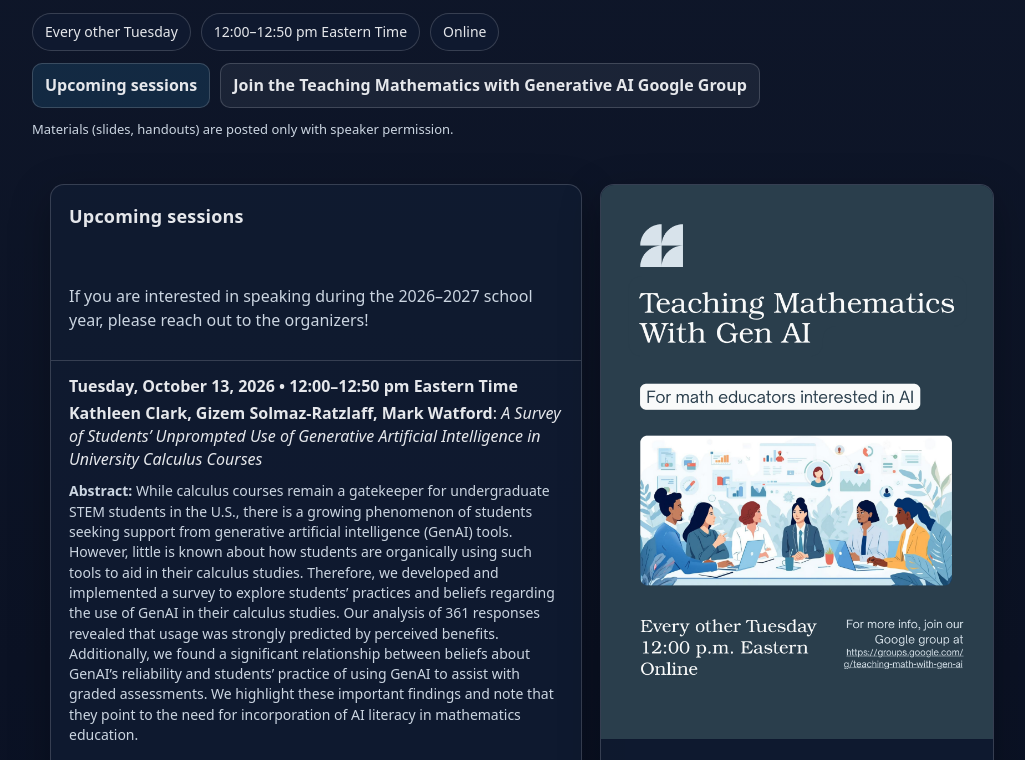
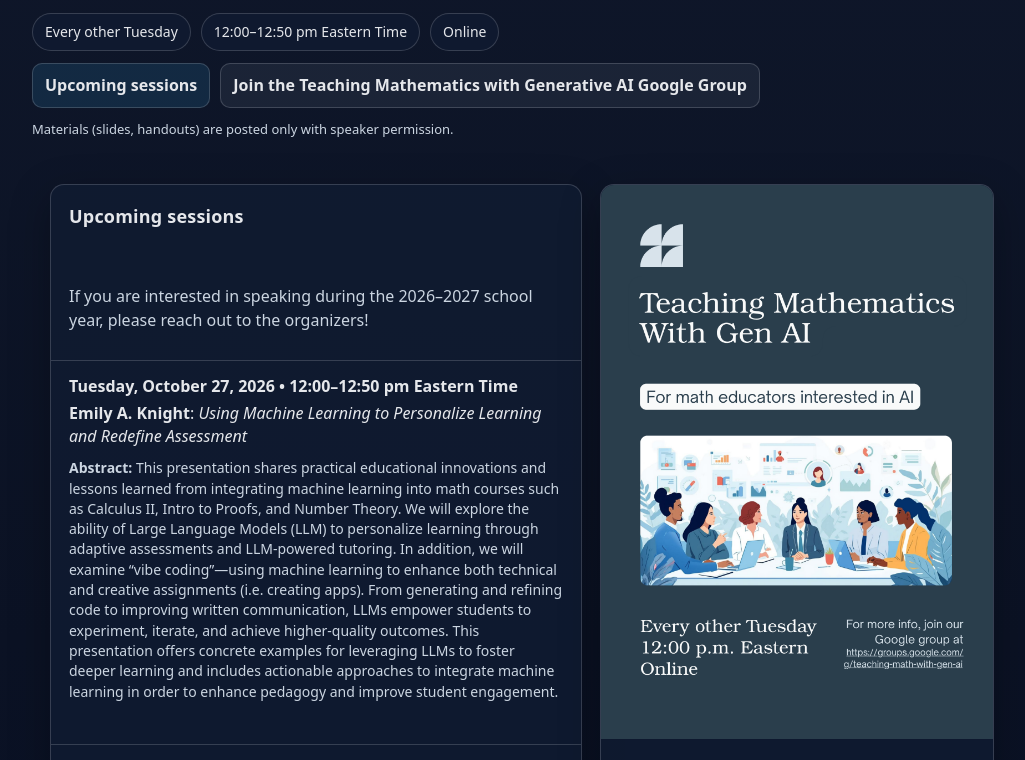
Before and after one commit to teaching-math-with-gen-ai/teaching-math-with-gen-ai.github.io, a plain HTML site: page index.html in a window 1280 px wide. Shown: the part 186-946 px from the top of the page, without its empty margins (118-1143 px from the left). Drawn offline with Linux system fonts and the light colour scheme.

Commit message:
Update index.html
Added new talk info.

```diff
--- a/index.html
+++ b/index.html
@@ -346,13 +346,13 @@
 <div class="inner"><p>If you are interested in speaking during the 2026–2027 school year, please reach out to the organizers!</p></div>
 
 <div class="event">
-  <div class="when">Tuesday, October 13, 2026 • 12:00–12:50 pm Eastern Time</div>
+  <div class="when">Tuesday, October 27, 2026 • 12:00–12:50 pm Eastern Time</div>
   <div class="talk">
-    <strong>Kathleen Clark, Gizem Solmaz-Ratzlaff, Mark Watford</strong>:
-    <em>A Survey of Students’ Unprompted Use of Generative Artificial Intelligence in University Calculus Courses</em>
+    <strong>Emily A. Knight</strong>:
+    <em>Using Machine Learning to Personalize Learning and Redefine Assessment</em>
   </div>
   <div class="meta">
-    <p><strong>Abstract:</strong> While calculus courses remain a gatekeeper for undergraduate STEM students in the U.S., there is a growing phenomenon of students seeking support from generative artificial intelligence (GenAI) tools. However, little is known about how students are organically using such tools to aid in their calculus studies. Therefore, we developed and implemented a survey to explore students’ practices and beliefs regarding the use of GenAI in their calculus studies. Our analysis of 361 responses revealed that usage was strongly predicted by perceived benefits. Additionally, we found a significant relationship between beliefs about GenAI’s reliability and students’ practice of using GenAI to assist with graded assessments. We highlight these important findings and note that they point to the need for incorporation of AI literacy in mathematics education.</p>
+    <p><strong>Abstract:</strong> This presentation shares practical educational innovations and lessons learned from integrating machine learning into math courses such as Calculus II, Intro to Proofs, and Number Theory. We will explore the ability of Large Language Models (LLM) to personalize learning through adaptive assessments and LLM-powered tutoring. In addition, we will examine “vibe coding”—using machine learning to enhance both technical and creative assignments (i.e. creating apps). From generating and refining code to improving written communication, LLMs empower students to experiment, iterate, and achieve higher-quality outcomes. This presentation offers concrete examples for leveraging LLMs to foster deeper learning and includes actionable approaches to integrate machine learning in order to enhance pedagogy and improve student engagement.</p>
   </div>
 </div>
 
@@ -365,14 +365,21 @@
     <span class="summaryhint">Click to expand</span>
   </summary>
 
-    <div class="event">
+  <div class="event">
+  <div class="when">Tuesday, October 13, 2026 • 12:00–12:50 pm Eastern Time</div>
+  <div class="talk">
+    <strong>Kathleen Clark, Gizem Solmaz-Ratzlaff, Mark Watford</strong>:
+    <em>A Survey of Students’ Unprompted Use of Generative Artificial Intelligence in University Calculus Courses</em>
+  </div>
+</div>
+
+  <div class="event">
   <div class="when">Tuesday, September 29, 2026 • 12:00–12:50 pm Eastern Time</div>
   <div class="talk">
     <strong>Shalmali Bandyopadhyay</strong>:
-    <em>Teaching and Mentoring in the Age of AI: Perspectives from an Early-Career Faculty Member</em>[<a href="https://drive.google.com/file/d/1IxHsAHuk0VzR9UakkbCdbrR9MsPWi7_X/view">Slides</a>]
+    <em>Teaching and Mentoring in the Age of AI: Perspectives from an Early-Career Faculty Member</em> [<a href="https://drive.google.com/file/d/1IxHsAHuk0VzR9UakkbCdbrR9MsPWi7_X/view">Slides</a>]
   </div>
   </div>
-
 
   <div class="event">
   <div class="when">Tuesday, September 15, 2026 • 12:00–12:50 pm Eastern Time</div>
```
